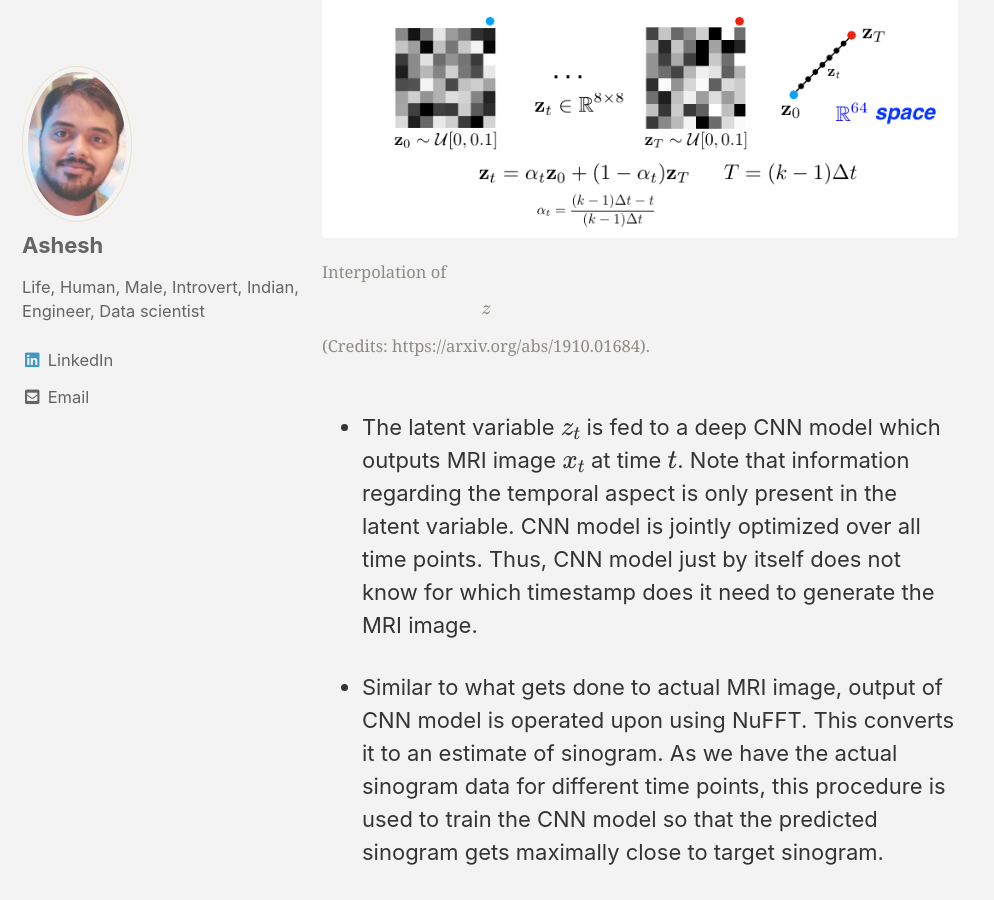
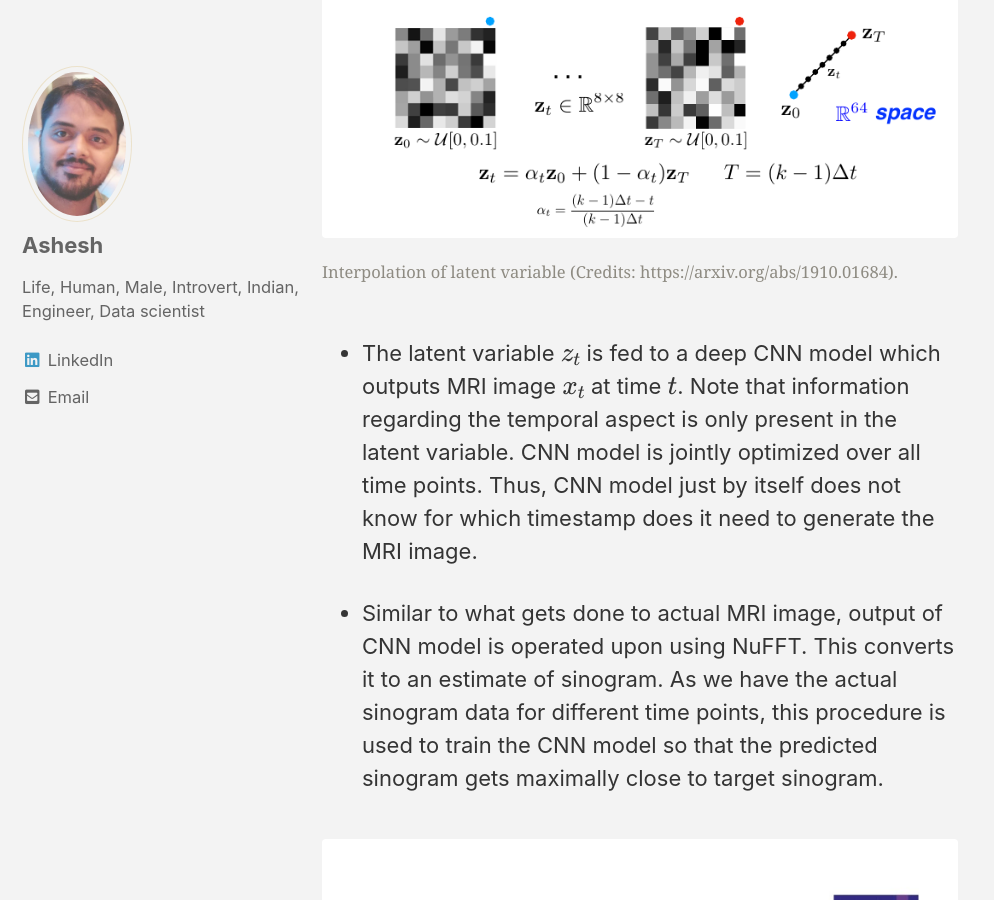
Before and after one commit to ashesh-0/ashesh.github.io, a Jekyll site: the page built from _pages/deep_mri_prior.md, in a window 1280 px wide and 900 px high, scrolled down 1647 px. Shown: the whole window, without its empty margins (0-994 px from the left). Built offline with Jekyll 4.4.1, drawn with Linux system fonts in a browser that asks for light colours; cached includes are drawn as plain includes; formulas are drawn with MathJax 3.

Commit message:
deep MRI prior

```diff
--- a/_pages/deep_mri_prior.md
+++ b/_pages/deep_mri_prior.md
@@ -26,7 +26,7 @@ header:
 >$$z_t = \alpha_tz_0 + (1-\alpha_t)z_T$$
 <figure>
     <a href="../assets/images/deep_prior_MRI_1.png"><img src="../assets/images/deep_prior_MRI_1.png"></a>
-    <figcaption> Interpolation of $$z$$ (Credits: https://arxiv.org/abs/1910.01684).</figcaption>
+    <figcaption> Interpolation of latent variable (Credits: https://arxiv.org/abs/1910.01684).</figcaption>
 </figure>
 
 
```
